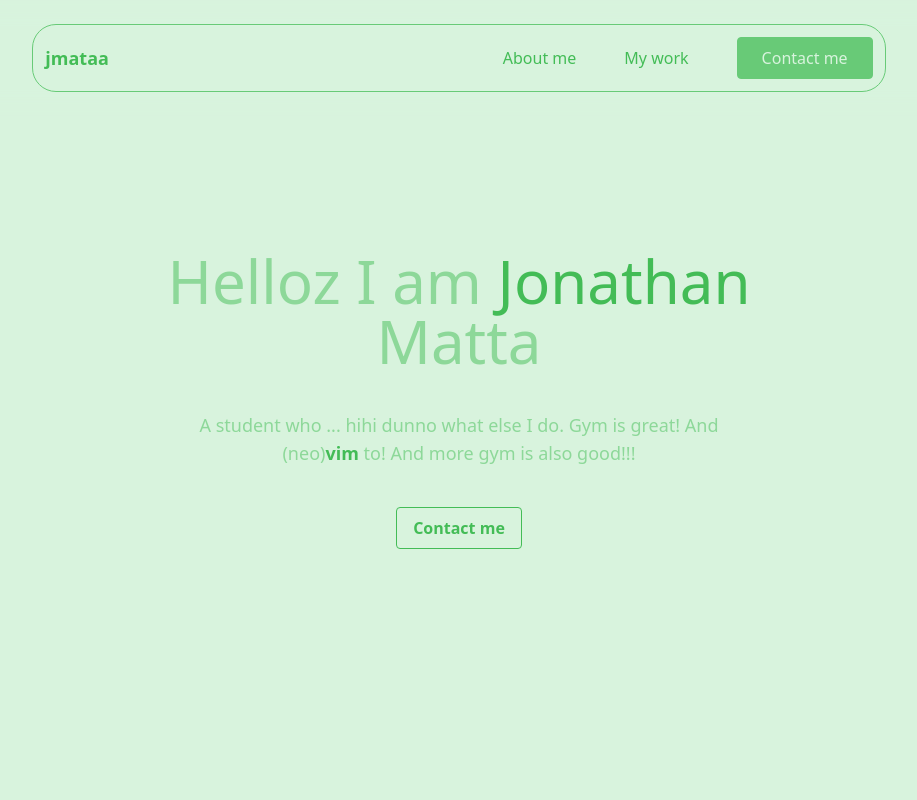
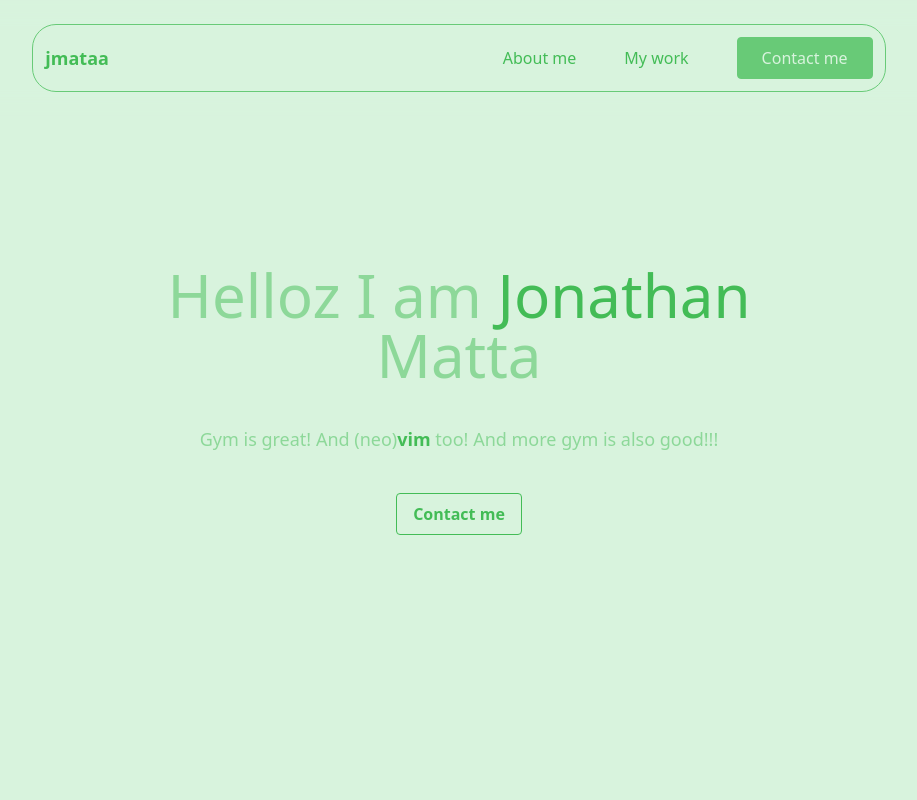
Before and after one commit to jmattaa/portfolio, a React (Vite) app: page / in a window 1280 px wide. Shown: the top 800 px of the page, without its empty margins (181-1098 px from the left). Built offline with nearby package versions, Linux system fonts and the light colour scheme.

Commit message:
Fix some hero stuff
Signed-off-by: jmattaa <mattajonathan1@gmail.com>

```diff
--- a/src/sections/Hero.tsx
+++ b/src/sections/Hero.tsx
@@ -20,10 +20,9 @@ function Hero() {
                     className='mt-5 sm:mt-10 lg:w-10/12 text-palette-3
                                 text-center text-lg'
                 >
-                    A student who ... hihi dunno what else I do.
                     Gym is great! And
                     (neo)<span className='text-palette-5 font-bold'>vim</span>{' '}
-                    to! And more gym is also good!!!
+                    too! And more gym is also good!!!
                 </p>
             </div>
             <div className='flex justify-center items-center'>
```
